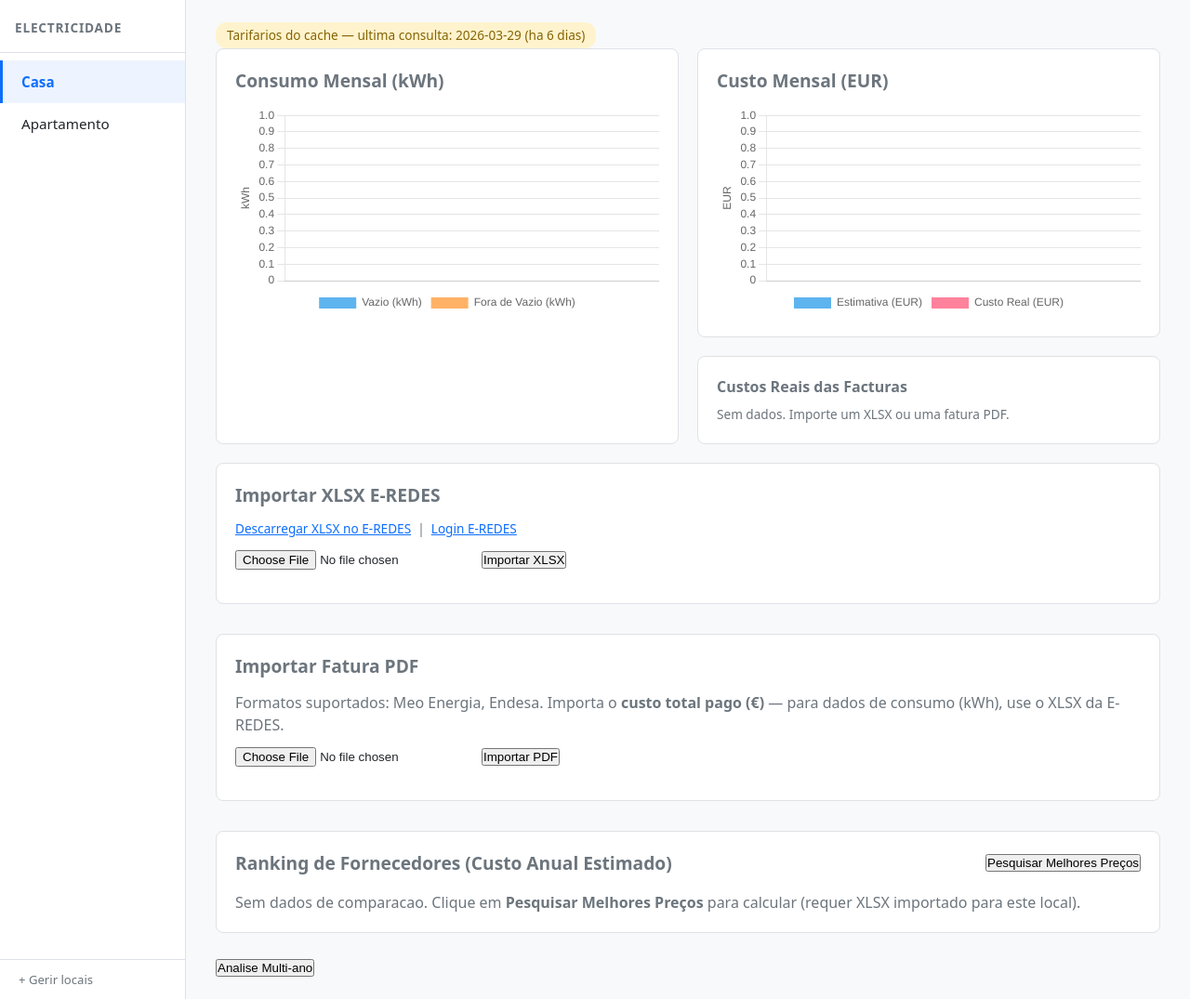
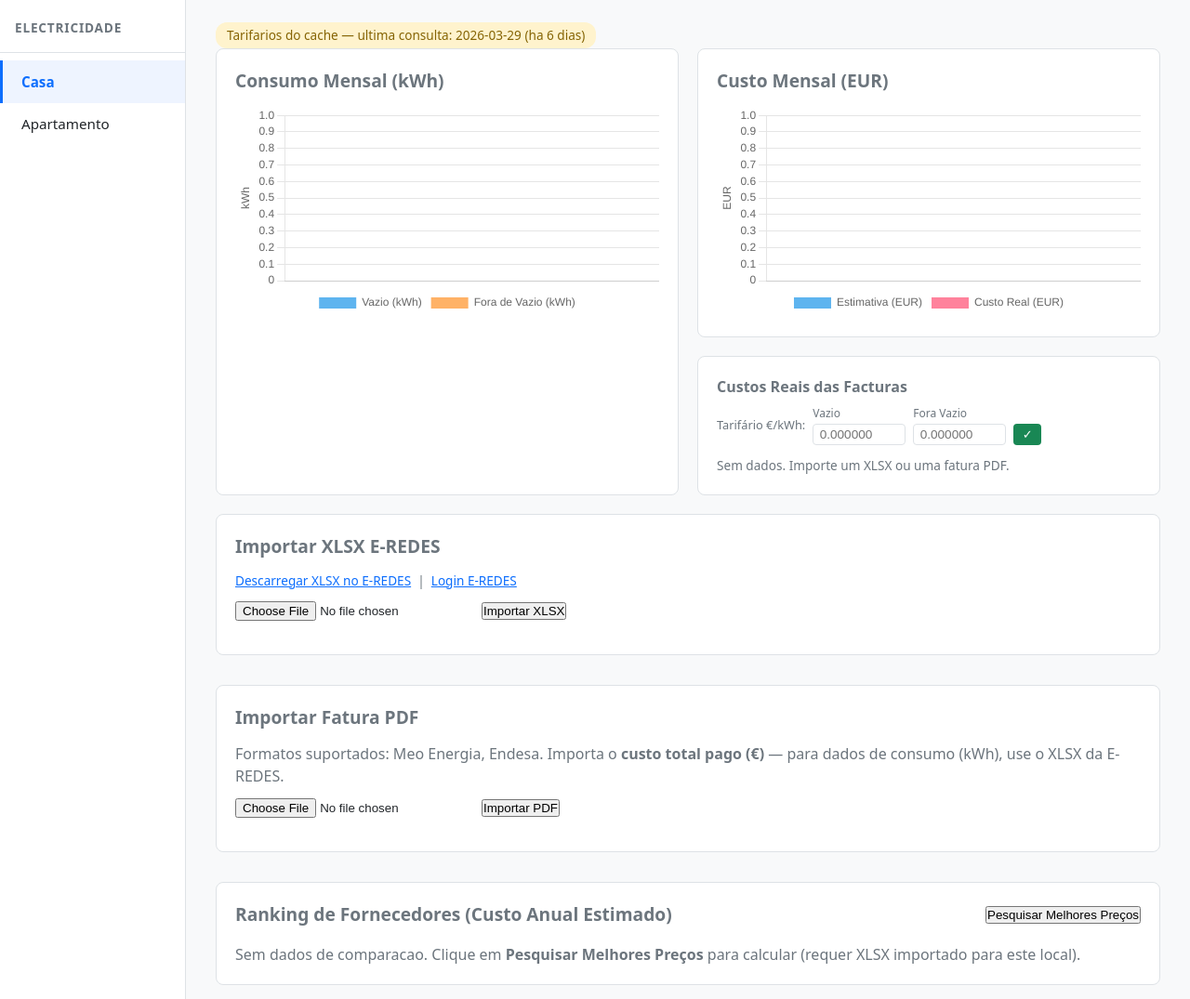
Before and after one commit to ricmagx/monitorizacao-eletricidade, a FastAPI app: page / in a window 1280 px wide. Shown: the top 1075 px of the page at 93% size. Run offline with FastAPI, Linux system fonts and the light colour scheme; data comes from the database, SQL or seed files in the repository; data that the repository does not hold is empty.

Commit message:
feat: sync tarifario features do ha-addon para projecto principal
Co-Authored-By: Claude Sonnet 4.6 <noreply@anthropic.com>

```diff
--- a/src/db/schema.py
+++ b/src/db/schema.py
@@ -50,5 +50,7 @@ locais = Table(
     Column("current_supplier", String(128)),
     Column("current_plan_contains", String(128)),
     Column("power_label", String(32)),
+    Column("preco_vazio_kwh", Float, nullable=True),
+    Column("preco_fora_vazio_kwh", Float, nullable=True),
     Column("created_at", DateTime, default=lambda: datetime.now(timezone.utc)),
 )
--- a/src/web/routes/dashboard.py
+++ b/src/web/routes/dashboard.py
@@ -4,9 +4,11 @@ GET /          — pagina principal com selector de local
 GET /local/{local_id}/dashboard — fragmento HTMX para troca de local
 """
 import json
+import os
+import urllib.request
 from pathlib import Path
 
-from fastapi import APIRouter, HTTPException, Request
+from fastapi import APIRouter, Form, HTTPException, Request
 from fastapi.responses import HTMLResponse
 
 from src.web.services.data_loader import (
@@ -28,8 +30,26 @@ from src.web.services.data_loader import (
 )
 from src.web.services.rankings import build_recommendation, calculate_annual_ranking
 from src.web.services.comparar_service import comparar_com_tarifarios
+from src.web.services.locais_service import update_tarifario
 
 router = APIRouter()
+
+
+def _get_ha_input_number(entity_id: str) -> float | None:
+    """Le o estado actual de um input_number do Home Assistant via Supervisor API."""
+    token = os.environ.get("SUPERVISOR_TOKEN")
+    if not token:
+        return None
+    try:
+        req = urllib.request.Request(
+            f"http://supervisor/core/api/states/{entity_id}",
+            headers={"Authorization": f"Bearer {token}"},
+        )
+        with urllib.request.urlopen(req, timeout=5) as resp:
+            data = json.loads(resp.read())
+            return float(data["state"])
+    except Exception:
+        return None
 
 
 def _extract_current_prices(detalhe: dict | None) -> dict | None:
@@ -219,6 +239,8 @@ async def homepage(request: Request, local: str | None = None):
     context = {
         "locations": locations,
         "selected_location": selected_location,
+        "ha_custo_vazio": _get_ha_input_number("input_number.custo_noite"),
+        "ha_custo_fora_vazio": _get_ha_input_number("input_number.custo_dia"),
         **location_data,
     }
     return templates.TemplateResponse(
@@ -245,6 +267,8 @@ async def local_dashboard(request: Request, local_id: str):
 
     context = {
         "selected_location": location,
+        "ha_custo_vazio": _get_ha_input_number("input_number.custo_noite"),
+        "ha_custo_fora_vazio": _get_ha_input_number("input_number.custo_dia"),
         **location_data,
     }
     response = templates.TemplateResponse(
@@ -328,6 +352,38 @@ async def local_multi_ano(
     )
 
 
+@router.post("/local/{local_id}/tarifario", response_class=HTMLResponse)
+async def guardar_tarifario_dashboard(
+    request: Request,
+    local_id: str,
+    preco_vazio_kwh: float = Form(...),
+    preco_fora_vazio_kwh: float = Form(...),
+):
+    """Guarda os precos de tarifario e retorna o custo-section actualizado."""
+    config_path = request.app.state.config_path
+    templates = request.app.state.templates
+    engine = request.app.state.db_engine
+
+    update_tarifario(local_id, preco_vazio_kwh, preco_fora_vazio_kwh, engine)
+
+    locations = load_locations(config_path, engine=engine)
+    location = next((loc for loc in locations if loc["id"] == local_id), None)
+    if location is None:
+        return HTMLResponse(status_code=404, content="Local nao encontrado")
+
+    location_data = _load_location_data(request, location)
+    return templates.TemplateResponse(
+        request=request,
+        name="partials/custo_section.html",
+        context={
+            "selected_location": location,
+            "ha_custo_vazio": _get_ha_input_number("input_number.custo_noite"),
+            "ha_custo_fora_vazio": _get_ha_input_number("input_number.custo_dia"),
+            **location_data,
+        },
+    )
+
+
 @router.post("/local/{local_id}/comparar", response_class=HTMLResponse)
 async def comparar_local(request: Request, local_id: str):
     """Corre comparacao de tarifarios locais e retorna ranking actualizado."""
--- a/src/web/services/locais_service.py
+++ b/src/web/services/locais_service.py
@@ -1,6 +1,9 @@
 """Servico CRUD de locais em SQLite."""
+import json
+import os
+import urllib.request
 from datetime import datetime, timezone
-from sqlalchemy import Engine, select, insert, update, func
+from sqlalchemy import Engine, select, insert, update
 
 from src.db.schema import locais
 
@@ -113,3 +116,57 @@ def update_fornecedor(local_id: str, supplier: str, plan_contains: str | None, e
     if result.rowcount == 0:
         return None
     return get_local_by_id(local_id, engine)
+
+
+def update_tarifario(
+    local_id: str,
+    preco_vazio_kwh: float,
+    preco_fora_vazio_kwh: float,
+    engine: Engine,
+) -> dict | None:
+    """Guarda os precos de tarifario e actualiza o Home Assistant.
+
+    preco_vazio_kwh      -> input_number.custo_noite
+    preco_fora_vazio_kwh -> input_number.custo_dia
+    """
+    with engine.begin() as conn:
+        result = conn.execute(
+            update(locais)
+            .where(locais.c.id == local_id)
+            .values(
+                preco_vazio_kwh=preco_vazio_kwh,
+                preco_fora_vazio_kwh=preco_fora_vazio_kwh,
+            )
+        )
+    if result.rowcount == 0:
+        return None
+
+    _push_tarifario_to_ha(preco_vazio_kwh, preco_fora_vazio_kwh)
+    return get_local_by_id(local_id, engine)
+
+
+def _push_tarifario_to_ha(preco_vazio: float, preco_fora_vazio: float) -> None:
+    """Envia os precos para os input_number do Home Assistant via Supervisor API."""
+    token = os.environ.get("SUPERVISOR_TOKEN")
+    if not token:
+        return
+
+    _ha_set_input_number("input_number.custo_noite", preco_vazio, token)
+    _ha_set_input_number("input_number.custo_dia", preco_fora_vazio, token)
+
+
+def _ha_set_input_number(entity_id: str, value: float, token: str) -> None:
+    payload = json.dumps({"entity_id": entity_id, "value": value}).encode()
+    req = urllib.request.Request(
+        "http://supervisor/core/api/services/input_number/set_value",
+        data=payload,
+        headers={
+            "Authorization": f"Bearer {token}",
+            "Content-Type": "application/json",
+        },
+        method="POST",
+    )
+    try:
+        urllib.request.urlopen(req, timeout=5)
+    except Exception:
+        pass  # HA indisponivel nao deve bloquear o guardado
--- a/src/web/templates/partials/custo_form.html
+++ b/src/web/templates/partials/custo_form.html
@@ -1,5 +1,27 @@
 <div class="card">
   <h2 style="font-size:1rem; margin-bottom:0.5rem;">Custos Reais das Facturas</h2>
+  <form hx-post="/local/{{ selected_location.id }}/tarifario"
+        hx-target="#custo-section"
+        hx-swap="innerHTML"
+        style="display:flex; gap:0.5rem; align-items:flex-end; flex-wrap:wrap; margin-bottom:0.75rem;">
+    <span style="font-size:0.8rem; color:var(--muted,#6c757d); align-self:center;">Tarifário €/kWh:</span>
+    <div>
+      <label style="font-size:0.75rem; color:var(--muted,#6c757d); display:block;">Vazio</label>
+      <input type="number" name="preco_vazio_kwh" step="0.000001" min="0" required
+             value="{{ '%.6f'|format(selected_location.preco_vazio_kwh) if selected_location.preco_vazio_kwh else ('%.6f'|format(ha_custo_vazio) if ha_custo_vazio else '') }}"
+             placeholder="0.000000"
+             style="width:100px; padding:0.2rem 0.4rem; font-size:0.85rem; border:1px solid #dee2e6; border-radius:4px;">
+    </div>
+    <div>
+      <label style="font-size:0.75rem; color:var(--muted,#6c757d); display:block;">Fora Vazio</label>
+      <input type="number" name="preco_fora_vazio_kwh" step="0.000001" min="0" required
+             value="{{ '%.6f'|format(selected_location.preco_fora_vazio_kwh) if selected_location.preco_fora_vazio_kwh else ('%.6f'|format(ha_custo_fora_vazio) if ha_custo_fora_vazio else '') }}"
+             placeholder="0.000000"
+             style="width:100px; padding:0.2rem 0.4rem; font-size:0.85rem; border:1px solid #dee2e6; border-radius:4px;">
+    </div>
+    <button type="submit"
+            style="padding:0.25rem 0.6rem; font-size:0.82rem; background:#198754; color:white; border:none; border-radius:4px; cursor:pointer;">✓</button>
+  </form>
   {% set meses_xlsx = consumo_data | map(attribute='year_month') | list %}
   {% set meses_custos = custos_reais | list %}
   {% set todos_meses = (meses_xlsx + meses_custos) | unique | sort %}
```
Also changed, not shown: src/db/migrations/versions/004_add_tarifario_to_locais.py (added, +25 -0 lines), src/web/routes/locais.py (+33 -0 lines), src/web/templates/partials/locais_form.html (+23 -3 lines).
